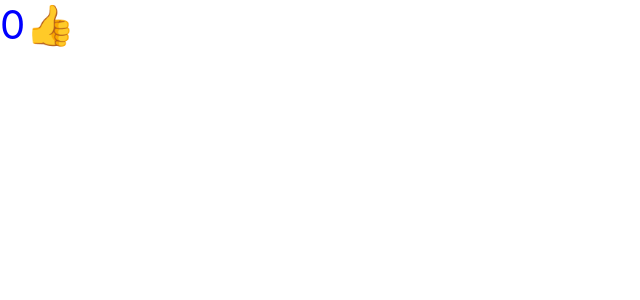
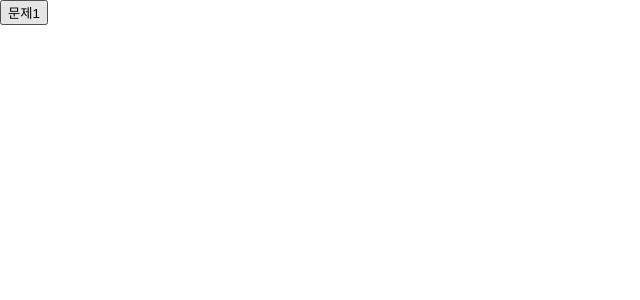
Before and after one commit to ace54470319/FrontEnd_Assignment_Second, a React (Create React App) app: page / in a window 1280 px wide. Shown: the top 300 px of the page, without its empty margins (0-640 px from the left). Built offline with nearby package versions, Linux system fonts and the light colour scheme.

Commit message:
Chore :: 각각 문제에 대한 렌더링을 필터시켜주는 버튼추가
각각 문제에 대한 렌더링을 필터시켜주는 버튼추가

```diff
--- a/src/App.js
+++ b/src/App.js
@@ -2,9 +2,18 @@ import { useState } from 'react';
 import LikeApp from './Like/LikeApp';
 
 function App() {
+  const [chooseProblem, setChooseProblem] = useState(0);
+
   return (
     <div className="App">
-      <LikeApp></LikeApp>
+      <button
+        onClick={() => {
+          setChooseProblem(1);
+        }}
+      >
+        문제1
+      </button>
+      {chooseProblem == 1 && <LikeApp></LikeApp>}
     </div>
   );
 }
```
